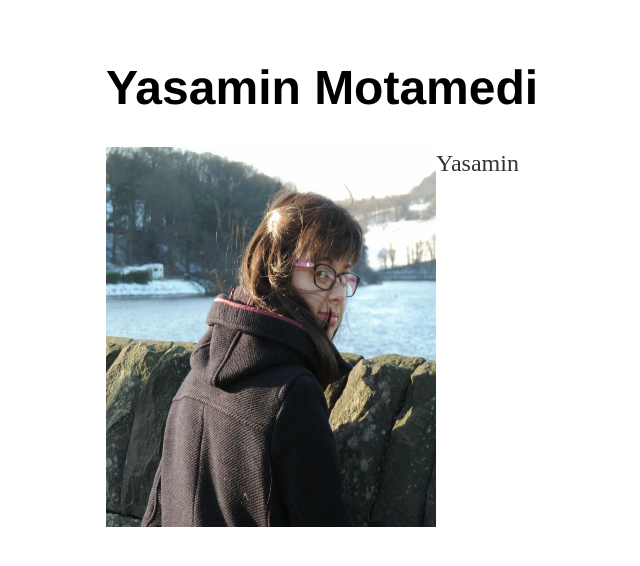
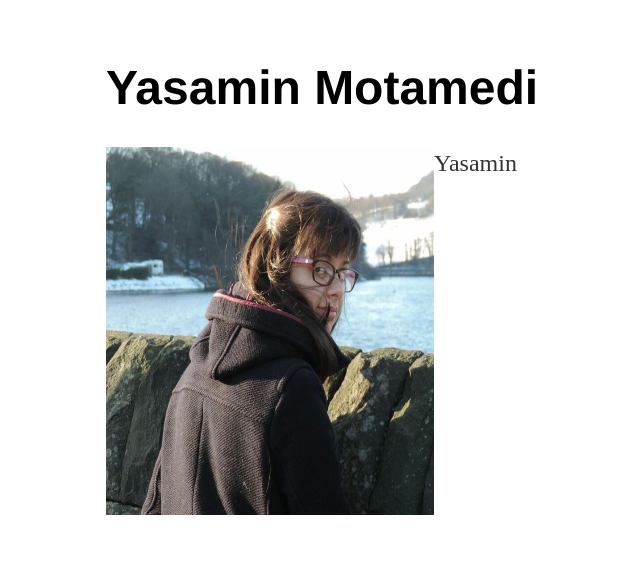
Before and after one commit to ymotamedi/ymotamedi.github.io, a Jekyll site: the page built from index.html, in a window 1280 px wide. Shown: the top 566 px of the page, without its empty margins (86-726 px from the left). Built offline with Jekyll 4.4.1, drawn with Linux system fonts in a browser that asks for light colours.

Commit message:
Update index.html

```diff
--- a/index.html
+++ b/index.html
@@ -2,6 +2,6 @@
 layout: default
 title: Yasamin
 ---
-<p><img src="ym2.jpeg" style="float:left;width:330px;height:380px">
+<p><img src="ym2.jpeg" style="float:left;width:328px;height:368px">
 Yasamin
 </p>
```
